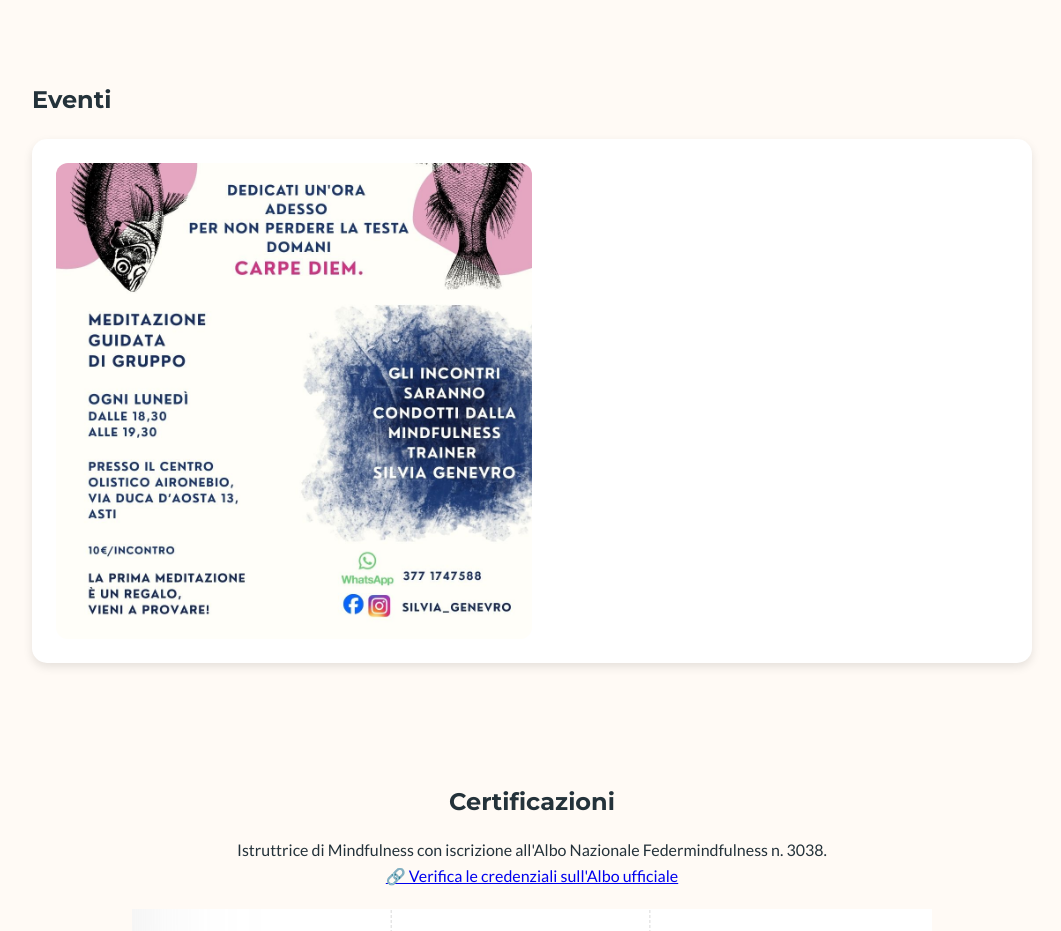
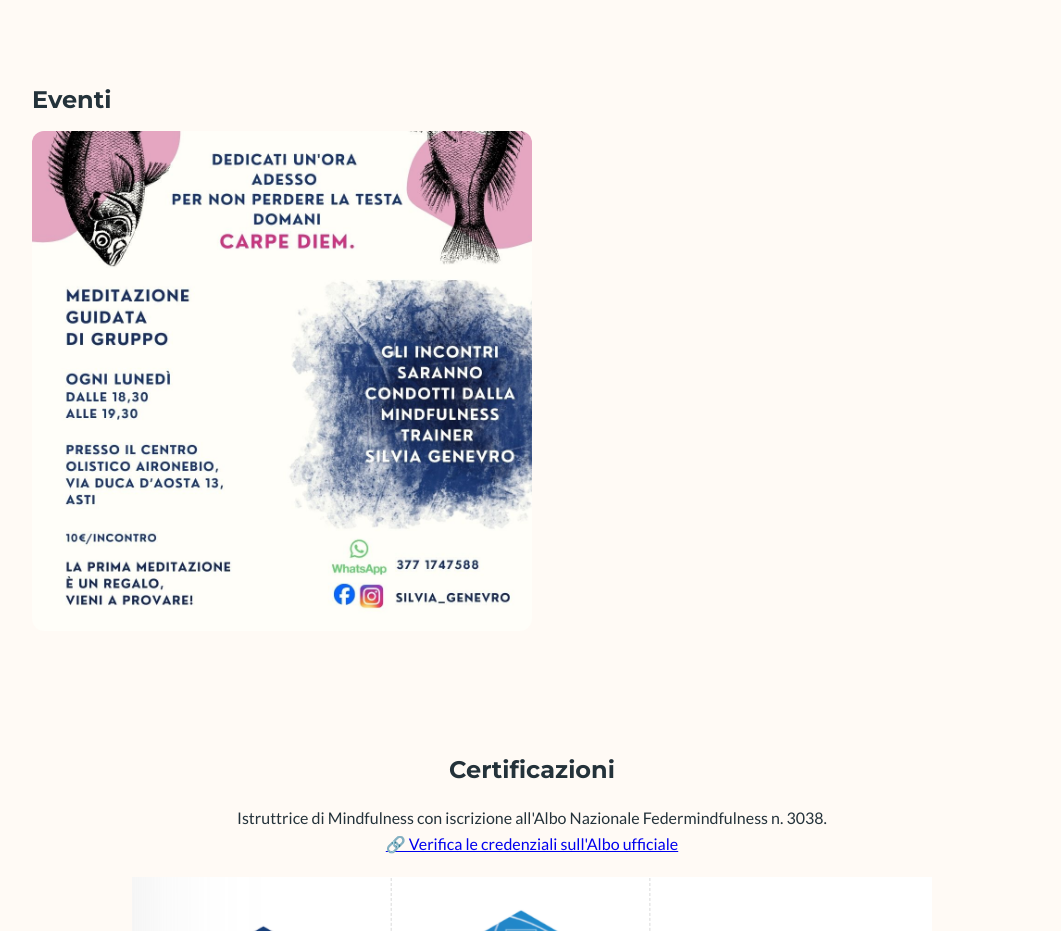
Before and after one commit to marcofernicola86-arch/silviagenevro-site, an Eleventy site: page src/index.html in a window 1280 px wide. Shown: the part 1920-2851 px from the top of the page, without its empty margins (108-1169 px from the left). Built offline with nearby package versions, Linux system fonts and the light colour scheme; Eleventy itself is replaced by a stand-in of ours; files that its build step writes are made by us from their sources.

Commit message:
Update index.html

```diff
--- a/src/index.html
+++ b/src/index.html
@@ -125,19 +125,20 @@
     <p>Soft Skills, Team Working, Team Building, Comunicazione Efficace, MBSR. Disponibili percorsi individuali e per aziende.</p>
   </section>
 
-  <!-- EVENTI -->
+<!-- EVENTI -->
 <section id="eventi" class="section">
   <h2>Eventi</h2>
-  <div class="cards">
-<div class="card evento" style="background:#fff; padding:24px; overflow:hidden;">
-  <a href="/assets/img/Volantinomeditazione.jpg"
-     download="Volantinomeditazione.jpg"
-     style="display:inline-block;">
-    <img src="/assets/img/Volantinomeditazione.jpg"
-     alt="Locandina Meditazione guidata di gruppo - Silvia Genevro"
-     class="evento-img">
-  </a>
-</div>
+
+  <div class="evento-wrapper">
+    <div class="evento-card">
+      <a href="/assets/img/Volantinomeditazione.jpg" download="Volantinomeditazione.jpg">
+        <img
+          src="/assets/img/Volantinomeditazione.jpg"
+          alt="Locandina Meditazione guidata di gruppo - Silvia Genevro"
+          class="evento-img"
+        >
+      </a>
+    </div>
   </div>
 </section>
 
```
